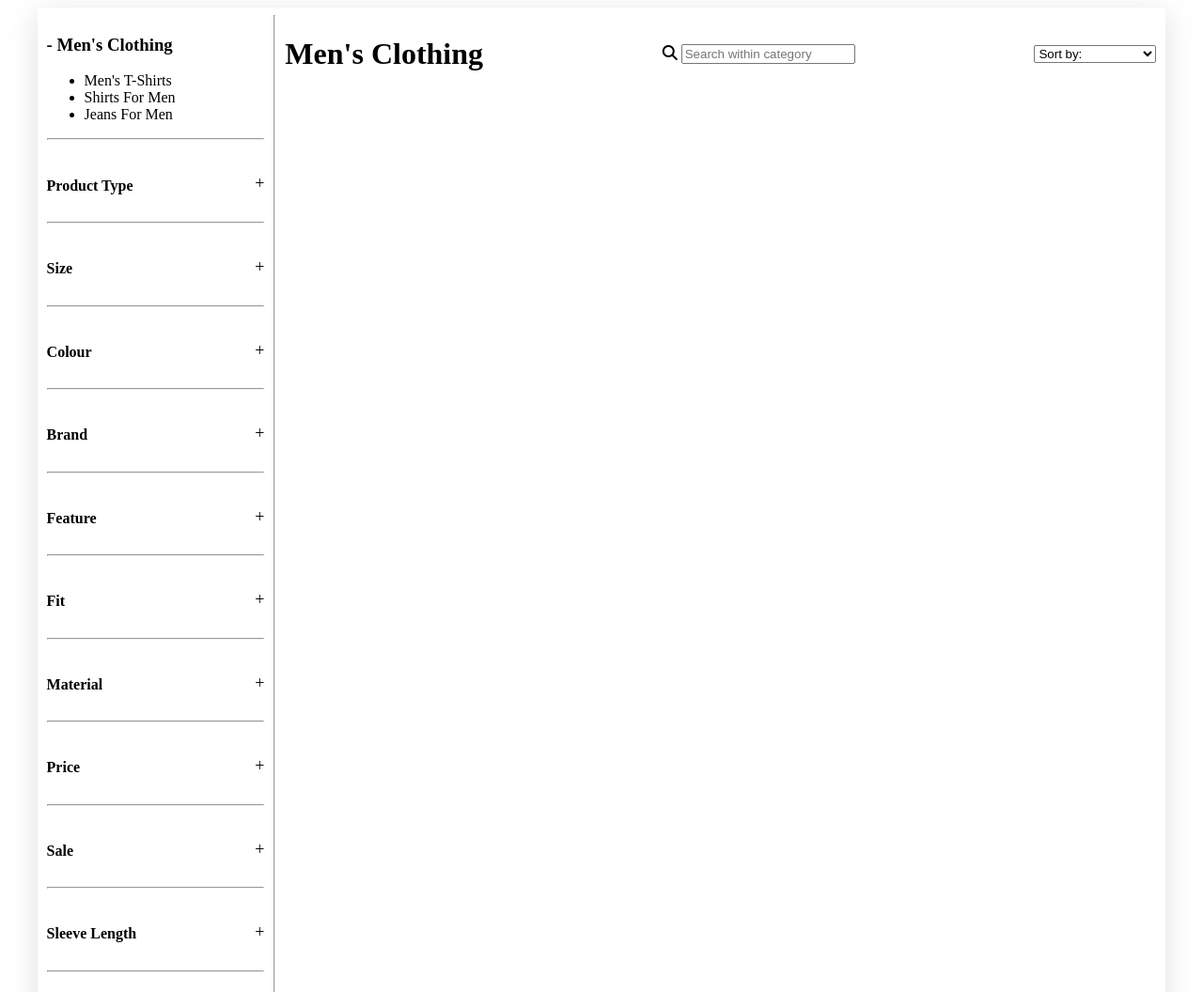
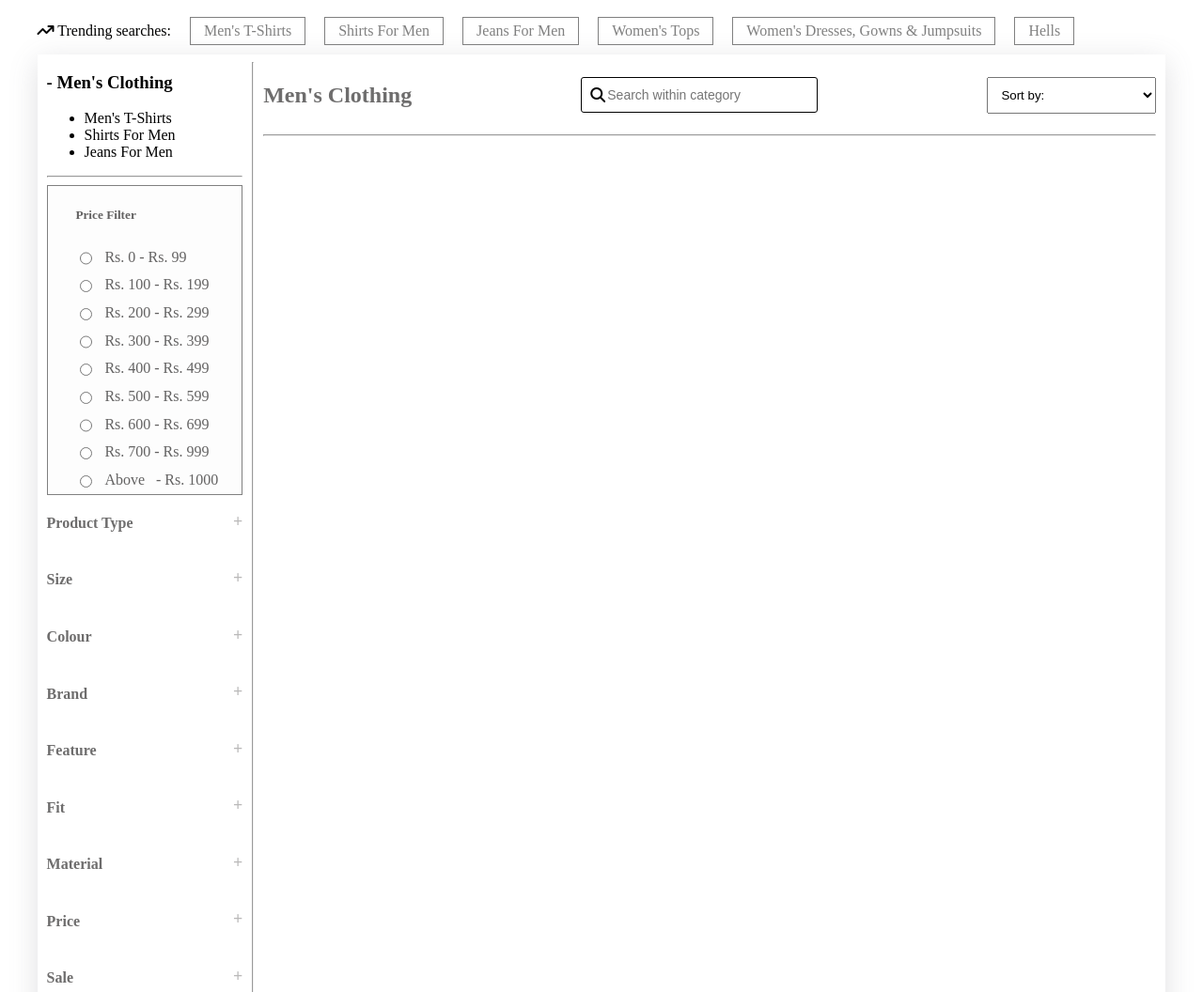
Before and after one commit to raxitamathukiya/SnapZone-E-Commerce-Website, a website: page Men's_Clothing_page.html in a window 1280 px wide. Shown: the top 1056 px of the page at 94% size. Drawn offline with Linux system fonts and the light colour scheme; no server answers.

Commit message:
Day-3 : fw23_0623

```diff
--- a/Men's_Clothing_page.html
+++ b/Men's_Clothing_page.html
@@ -8,6 +8,23 @@
     <link rel="icon" href="./Images/SnapZone_Icon.png">
     <link rel="stylesheet" href="https://cdnjs.cloudflare.com/ajax/libs/font-awesome/6.2.1/css/all.min.css" integrity="sha512-MV7K8+y+gLIBoVD59lQIYicR65iaqukzvf/nwasF0nqhPay5w/9lJmVM2hMDcnK1OnMGCdVK+iQrJ7lzPJQd1w==" crossorigin="anonymous" referrerpolicy="no-referrer" />
     <style>
+        .Trending{
+            width: 95%;
+            margin: auto;
+            display: flex;
+            align-items: center;
+            gap: 20px;
+        }
+        .Trending > a{
+            text-decoration: none;
+            color: gray;
+            border: 1px solid gray;
+            padding: 5px 14px;
+        }
+        .Trending > a:hover{
+            text-decoration: underline;
+        }
+
         #BOX{
             width: 95%;
             margin: auto;
@@ -16,11 +33,11 @@
             box-shadow: rgba(100, 100, 111, 0.2) 0px 7px 29px 0px;
         }
         .box1{
-            width: 20%;
-            padding: 10px;
+            width: 18%;
+            padding: 0px 10px;
         }
         .box2{
-            width: 80%;
+            width: 82%;
             padding: 10px;
         }
         .box2 > div{
@@ -31,17 +48,22 @@
         #mid-07 > div{
             display: flex;
             justify-content: space-between;
-            padding-top: 10px;
+            padding-top: 0px;
+        }
+        #mid-07 > div > h4{
+            color:rgb(110, 109, 109);
         }
         #mid-07 > div > p{
             font-size: large;
+            font-weight: bold;
+            color: rgb(186, 185, 185);
         }
         #Mens-Data{
             width: 100%;
             box-sizing: border-box;
             display: grid;
             grid-template-columns: repeat(4,1fr);
-            gap: 25px 10px;
+            gap: 25px 17px;
             padding: 10px;
         }
         #Mens-Data > div > img{
@@ -53,22 +75,23 @@
         #Mens-Data > div{
             box-shadow: rgba(5, 3, 3, 0.16) 0px 1px 4px;
             padding: 10px;
+            transition: transform 0.4s;
         }
         #Mens-Data > div:hover{
-            box-shadow: rgba(17, 12, 46, 0.15) 0px 48px 100px 0px;
+            /* box-shadow: rgba(17, 12, 46, 0.15) 0px 48px 100px 0px; */
+            transform: scale(1.08);
         }
         #Mens-Data > div > :nth-child(2){
             color: rgb(153, 149, 149);
         }
-        #Mens-Data > div > h4{
+        #Mens-Data > div > :nth-child(3){
             color: #000;
-        }
-        #Mens-Data > div > :nth-child(3){
-            color: rgb(153, 149, 149);
+            margin-top: -22px;
         }
         .rat{
            width: 10px;
            color: #000;
+           margin-top: -10px;
         }
         .pridiv{
             display: flex;
@@ -76,30 +99,113 @@
             gap: 10px;
             line-height: 0px;
         }
-        #Mens-Data > div > button{
+        #Mens-Data > div > div > button{
             margin: auto;
-            display: block;
             border: none;
             padding: 6px;
             background-color: #e40046;
-            margin-top: 10px;
             margin-bottom: 10px;
             color: #fff;
             font-weight: bold;
             border-radius: 3px;
         }
-        #Mens-Data > div > button:hover{
+        #Mens-Data > div > div > button:hover{
             box-shadow: rgba(0, 0, 0, 0.35) 0px 5px 15px;
             box-shadow: rgba(6, 24, 44, 0.4) 0px 0px 0px 2px, rgba(6, 24, 44, 0.65) 0px 4px 6px -1px, rgba(255, 255, 255, 0.08) 0px 1px 0px inset;
         }
-        /* .addcarddiv{
+        .addcarddiv{
             display: flex;
             justify-content: space-around;
-        } */
+        }
+        .box2 > div > h2{
+            color: rgb(110, 109, 109);
+        }
+        .box2 > div > h2:hover{
+            color: #e40046;
+        }
+        .searchIcon{
+            display: flex;
+            border: 0.1px solid #000;
+            border-radius: 3px;
+            align-items: center;
+            padding: 9px;
+            padding-right: 40px;
+        }
+        #search{
+            width: 100%;;
+            border: none;
+            outline: 0;
+            font-size: 14px;
+        }
+        #filter{
+            padding: 10px;
+            padding-right: 40px;
+        }
 
+
+
+        .filterSection{
+            background-color: rgb(253, 253, 253);
+            padding: 0px 20px;
+            color: rgb(99, 98, 98);
+            font-weight: 500;
+            border: 1px solid gray;
+        }
+        #filterPrice span{
+            width: 100%;
+            margin-left: 10px;
+        }
+        #filterPrice > div{
+            display: flex;
+            align-items: center;
+        }
+        input[type=radio] {
+            border: 10px;
+            width: 10%;
+            height: 2em;
+        }
     </style>
 </head>
 <body>
+    <!-- <header>
+        <p>Brand Waali Quality, Bazaar Waali Deal!</p>
+        <div>
+            <a href="">Impact@Snapzone</a>
+            <a href="" >Gift Cards</a>
+            <a href="" >Help Center</a>
+            <a href="" >Sell On Snapdeal</a>
+            <a href="" >Download App</a>
+        </div>
+    </header>
+
+    <nav id="navbar">
+        <a href="./index.html"><img src="./logo/SnapZone_white_Transparent.png" alt=""></a>
+        <input type="text" id="search" placeholder="Search products & brand">
+        <button>Search</button>
+        <a href="" id="cart">
+            <div>
+                <p>Cart</p>
+                <img src="./logo/cart logo.png" alt="">
+            </div>
+        </a>
+        <a href="" id="sign-in">
+            <div>
+                <p>Sign In</p>
+                <img src="./logo/user logo.png" alt="">
+            </div>
+        </a>
+    </nav> -->
+
+    <!-- ------------------------------------------------------------------------------- -->
+    <div class="Trending">
+        <p><i class="fa-solid fa-arrow-trend-up"></i> Trending searches: </p>
+        <a href="#">Men's T-Shirts</a>
+        <a href="#">Shirts For Men</a>
+        <a href="#">Jeans For Men</a>
+        <a href="#">Women's Tops</a>
+        <a href="#">Women's Dresses, Gowns & Jumpsuits</a>
+        <a href="#">Hells</a>
+    </div>
     <div id="BOX">
         <div class="box1">
             <div id="mid-07">
@@ -110,77 +216,115 @@
                     <li>Jeans For Men</li>
                 </ul>
                 <hr>
+
+                <div class="filterSection">
+                    <div id="filterCategory">
+                        <!-- all category here apppend -->
+                    </div><br>
+
+                    <div id="filterPrice">
+                        <h5>Price Filter</h5>
+                        <div>
+                            <input type="radio" name="PriceValue" value="ZeroToNinetynine">
+                                <span>Rs. 0 - Rs. 99</span>
+                        </div>
+                        <div>
+                            <input type="radio" name="PriceValue" value="oneHunderedToOneNininetynine">
+                                <span>Rs. 100 - Rs. 199</span>
+                        </div>
+                        <div>
+                            <input type="radio" name="PriceValue" value="twoHunderedToTowNininetynine">
+                                <span>Rs. 200 - Rs. 299</span>
+                        </div>
+                        <div>
+                            <input type="radio" name="PriceValue" value="threeHunderedToThreeNininetynine">
+                                <span>Rs. 300 - Rs. 399</span>
+                        </div>
+                        <div>
+                            <input type="radio" name="PriceValue" value="fourHunderedToFourNininetynine">
+                                <span>Rs. 400 - Rs. 499</span>
+                        </div>
+                        <div>
+                            <input type="radio" name="PriceValue" value="fiveHunderedToFiveNininetynine">
+                                <span>Rs. 500 - Rs. 599</span>
+                        </div>
+                        <div>
+                            <input type="radio" name="PriceValue" value="sixHunderedToSixNininetynine">
+                                <span>Rs. 600 - Rs. 699</span>
+                        </div>
+                        <div>
+                            <input type="radio" name="PriceValue" value="sevenHunderedToNineNininetynine">
+                                <span>Rs. 700 - Rs. 999</span>
+                        </div>
+                        <div>
+                            <input type="radio" name="PriceValue" value="oneThousandAbove">
+                                <span> Above &nbsp; - Rs. 1000 </span>
+                        </div>
+                    </div><br>
+                </div>
+
+
+
+
+
                 <div>
                     <h4>Product Type</h4>
                     <p>+</p>
                 </div>
-                <hr>
                 <div>
                     <h4>Size</h4>
                     <p>+</p>
                 </div>
-                <hr>
                 <div>
                     <h4>Colour</h4>
                     <p>+</p>
                 </div>
-                <hr>
                 <div>
                     <h4>Brand</h4>
                     <p>+</p>
                 </div>
-                <hr>
                 <div>
                     <h4>Feature</h4>
                     <p>+</p>
                 </div>
-                <hr>
                 <div>
                     <h4>Fit</h4>
                     <p>+</p>
                 </div>
-                <hr>
                 <div>
                     <h4>Material</h4>
                     <p>+</p>
                 </div>
-                <hr>
                 <div>
                     <h4>Price</h4>
                     <p>+</p>
                 </div>
-                <hr>
                 <div>
                     <h4>Sale</h4>
                     <p>+</p>
                 </div>
-                <hr>
                 <div>
                     <h4>Sleeve Length</h4>
                     <p>+</p>
                 </div>
-                <hr>
                 <div>
                     <h4>Sports League</h4>
                     <p>+</p>
                 </div>
-                <hr>
                 <div>
                     <h4>Sports Team</h4>
                     <p>+</p>
                 </div>
-                <hr>
                 <div>
                     <h4>Style</h4>
                     <p>+</p>
                 </div>
-                <hr>
             </div>
         </div>
         <hr>
         <div class="box2">
             <div>
-                <h1>Men's Clothing</h1>
+                <h2> Men's Clothing</h2>
                 <form class="searchIcon">
                     <i class="fa-solid fa-magnifying-glass"></i>
                     <input placeholder="Search within category" type="text" id="search">
@@ -191,6 +335,7 @@
                     <option value="Price High To Low">Price High To Low</option>
                   </select>
             </div>
+            <hr>
             <div id="Mens-Data"></div>
         </div>
     </div>
--- a/Scripts/Men's_products.js
+++ b/Scripts/Men's_products.js
@@ -23,6 +23,7 @@ function Display(data){
         let pdiv=document.createElement("div")
         pdiv.setAttribute("class","pridiv")
         let price = document.createElement("s");
+        price.style.color="gray";
         let dprice = document.createElement("h4");
         let rating = document.createElement("p");
         rating.setAttribute("class","rat")
@@ -59,7 +60,8 @@ function Display(data){
             }
         });
         pdiv.append(price,dprice)
-        card.append(image,title,pdiv,rating,buy,add_to_card)
+        addcarddiv.append(buy,add_to_card)
+        card.append(image,title,pdiv,rating,addcarddiv)
         Container.append(card);
        }
     });
```
